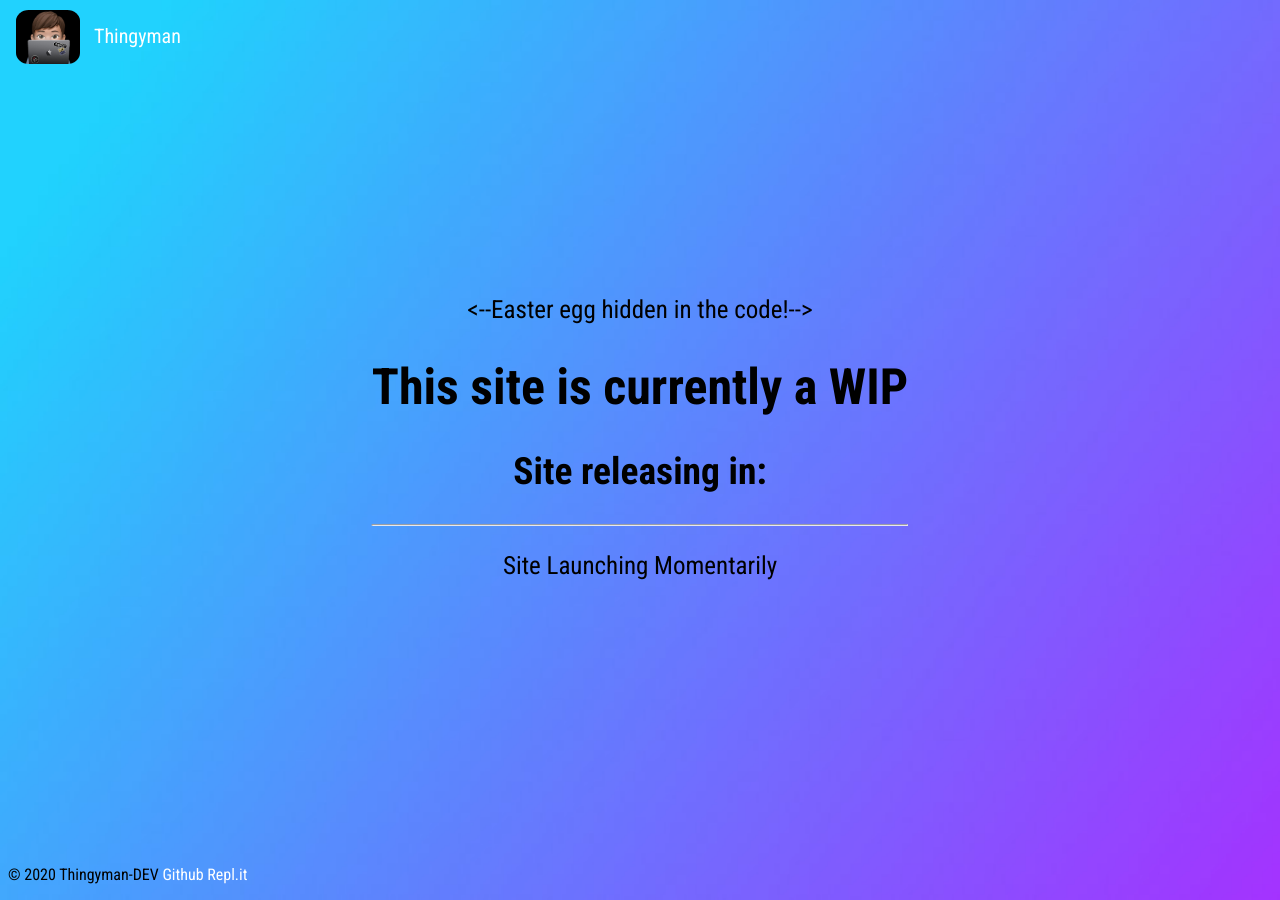
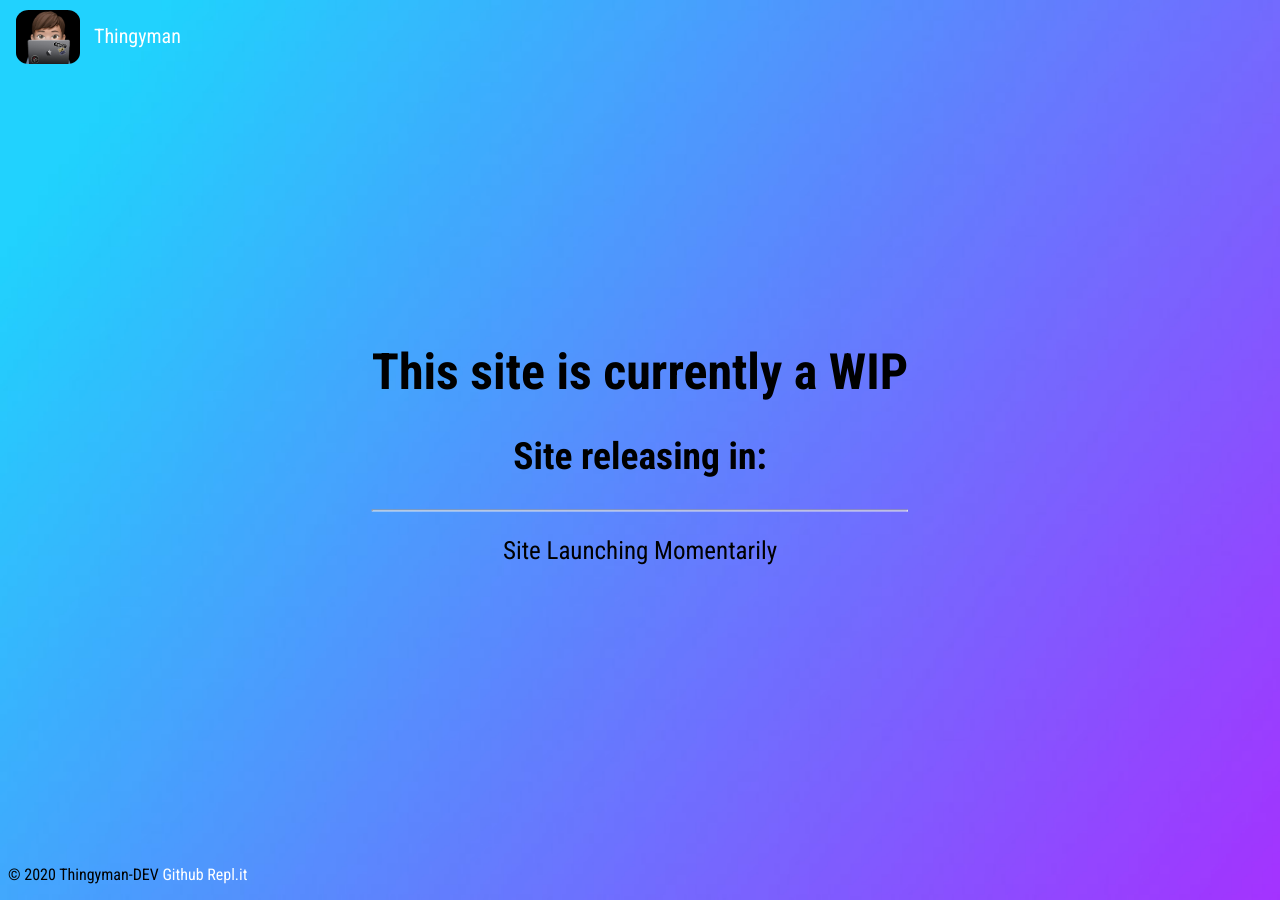
Before and after one commit to TheSeagullDev/TheSeagullDev.github.io, a Jekyll site: the page built from site/index.html, in a window 1280 px wide. Built offline with Jekyll 4.4.1, drawn with Linux system fonts in a browser that asks for light colours.

Commit message:
Update index.html

```diff
--- a/site/index.html
+++ b/site/index.html
@@ -7,7 +7,6 @@ description: Thingyman-DEV
 <script src="/assets/js/countdown.js"></script>
 
 <div class="middle">
-  <--Easter egg hidden in the code!-->
   <h1>This site is currently a WIP</h1>
   <h2>Site releasing in:</h2>
   <hr />
```
